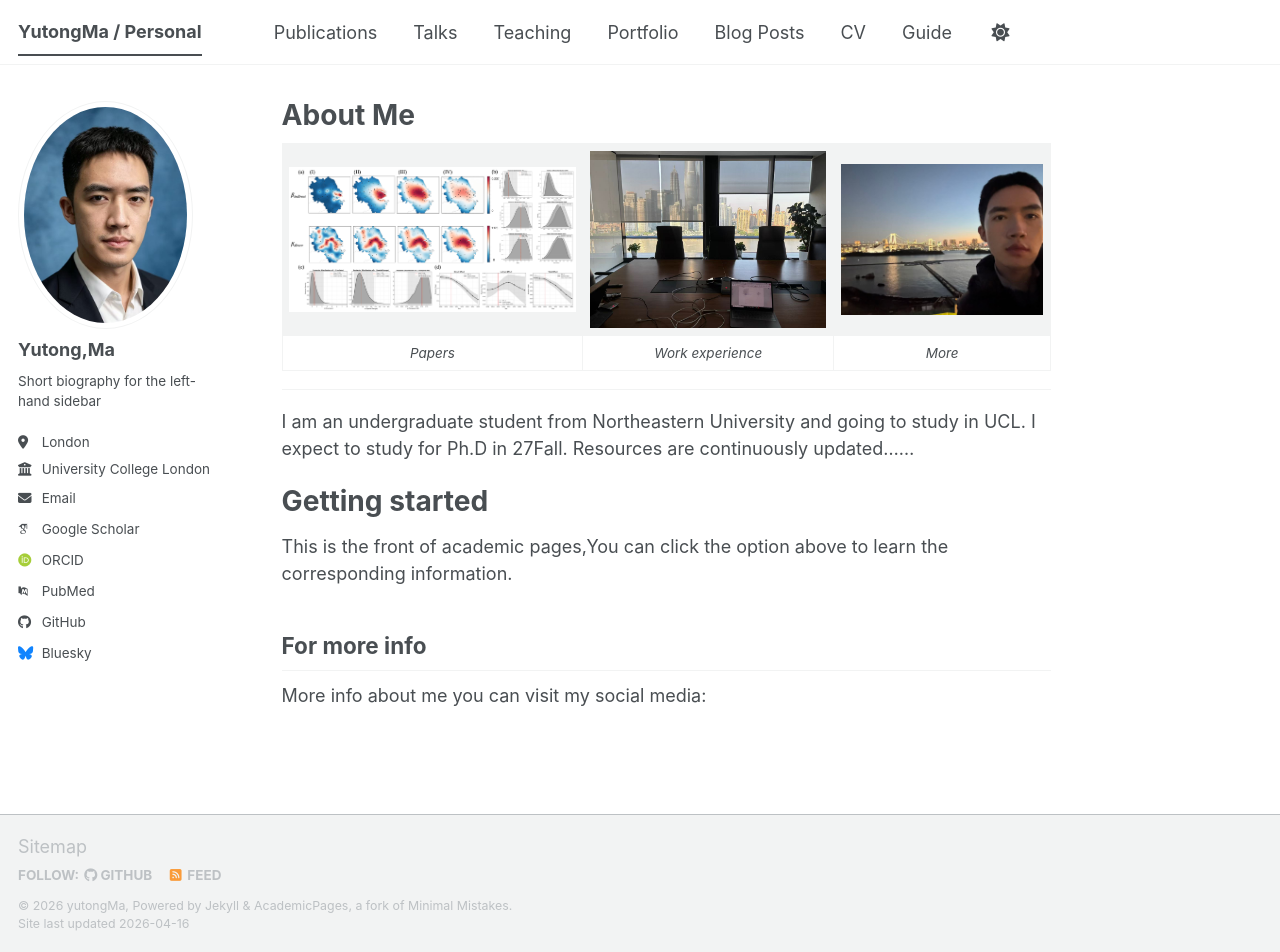
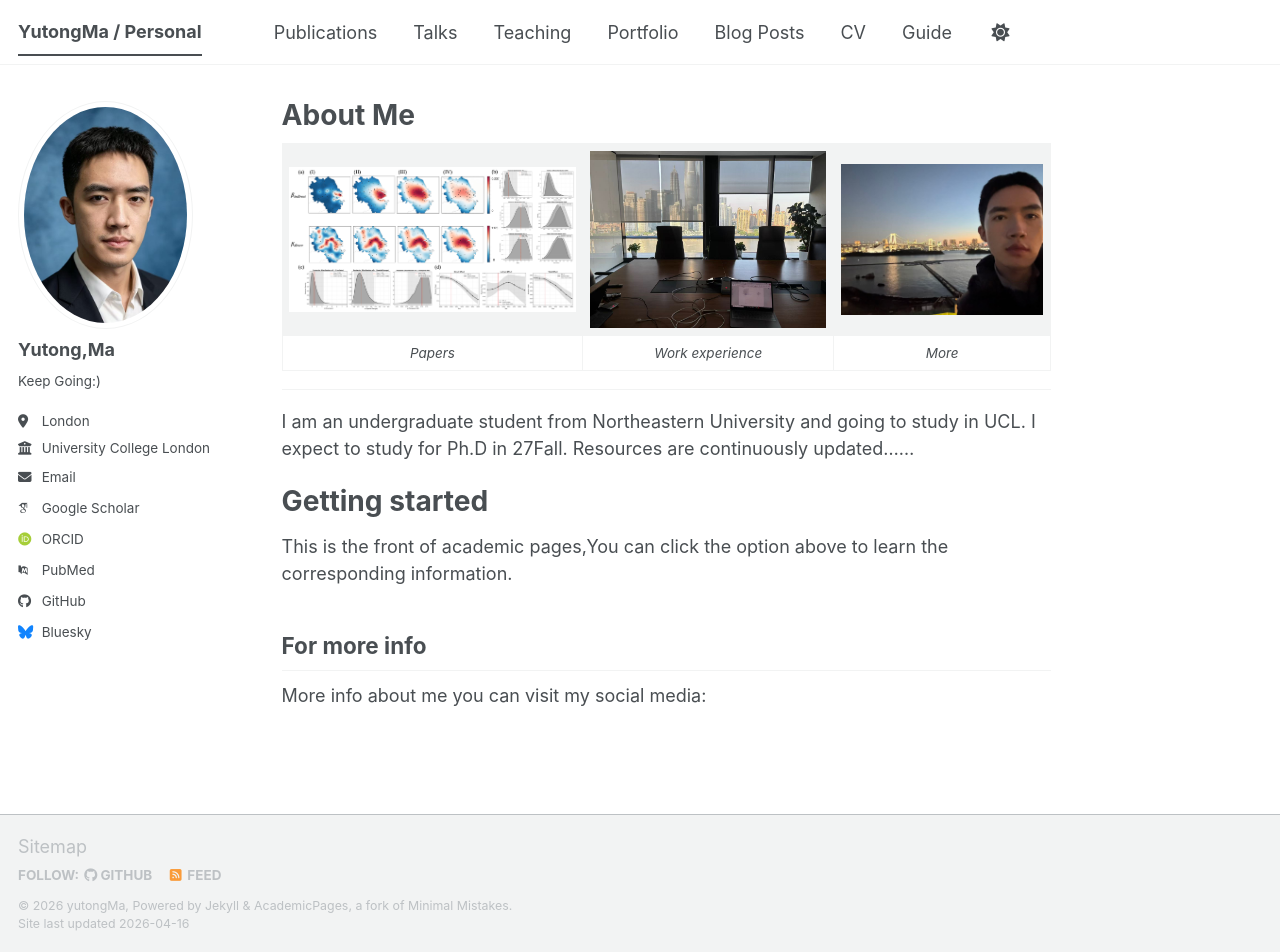
Before and after one commit to mayut0ng/mayut0ng.github.io, a Jekyll site: the page built from _pages/about.md, in a window 1280 px wide and 952 px high. Built offline with Jekyll 4.4.1, drawn with Linux system fonts in a browser that asks for light colours; some web fonts are replaced; a script bundle is joined from its source files by our own code; library files that are not in the unit come from our copies.

Commit message:
Update _config.yml

```diff
--- a/_config.yml
+++ b/_config.yml
@@ -26,7 +26,7 @@ author:
   avatar           : "profile.png"
   name             : "Yutong,Ma"
   pronouns         : # example: "she/her"
-  bio              : "Short biography for the left-hand sidebar"
+  bio              : "Keep Going:)"
   location         : "London"
   employer         : "University College London"
   uri              : # URL
```
